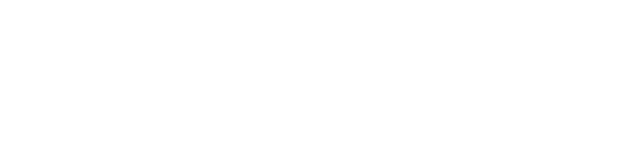
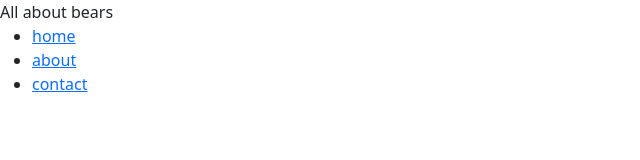
Before and after one commit to jkfaris94/jkfaris94, a plain HTML site: page qualified-4.2.5/index.html in a window 1280 px wide. Shown: the whole page, without its empty margins (0-640 px from the left). Drawn offline with nearby package versions, Linux system fonts and the light colour scheme.

Commit message:
added navigation layout

```diff
--- a/qualified-4.2.5/index.html
+++ b/qualified-4.2.5/index.html
@@ -12,6 +12,16 @@
 
     <link href="https://cdn.jsdelivr.net/npm/bootstrap@5.3.3/dist/css/bootstrap.min.css" rel="stylesheet" integrity="sha384-QWTKZyjpPEjISv5WaRU9OFeRpok6YctnYmDr5pNlyT2bRjXh0JMhjY6hW+ALEwIH" crossorigin="anonymous">
   </head>
+  <header>
+    <div class ="title">All about bears</div>
+    <nav>
+        <ul class="menu">
+            <li><a href="/">home</a></li>
+            <li><a href="about.html">about</a></li>
+            <li><a href="contact.html">contact</a></li>
+        </ul>
+    </nav>
+  </header>
 
   <body></body>
 </html>
```
